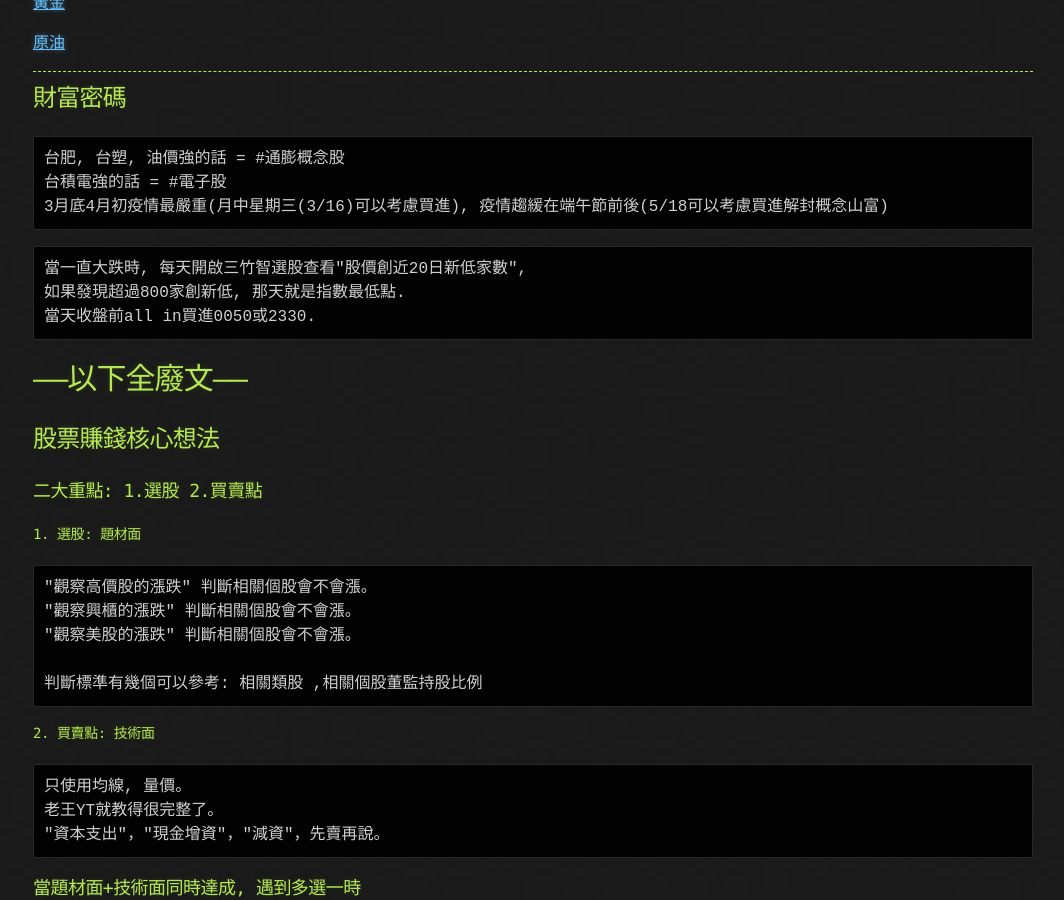
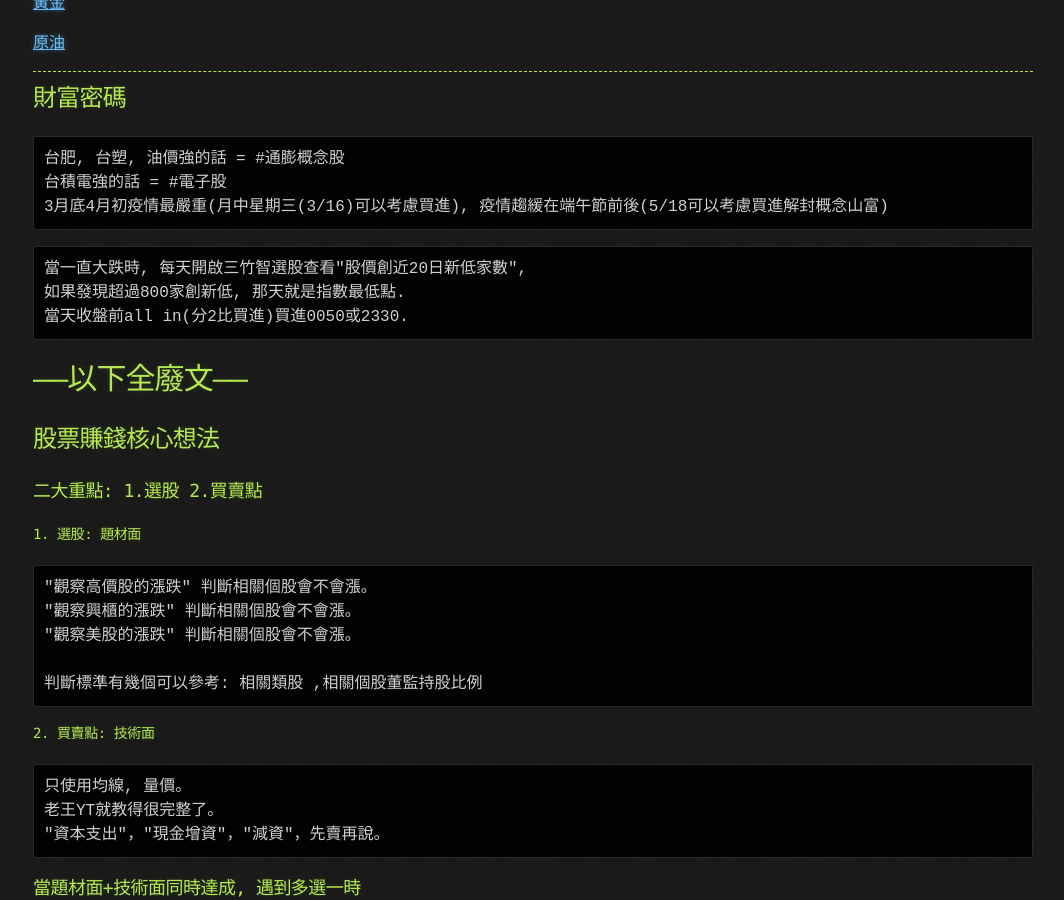
Before and after one commit to lepg5487/Stock_God, a Jekyll site: the page built from experience.md, in a window 1280 px wide and 900 px high, scrolled down 587 px. Shown: the whole window, without its empty margins (107-1171 px from the left). Built offline with Jekyll 4.4.1, drawn with Linux system fonts in a browser that asks for light colours; our own code applies the rules of GitHub Pages for plain Markdown files.

Commit message:
Update experience.md

````diff
--- a/experience.md
+++ b/experience.md
@@ -34,7 +34,7 @@ layout: testlayouts
 ```
 當一直大跌時, 每天開啟三竹智選股查看"股價創近20日新低家數",
 如果發現超過800家創新低, 那天就是指數最低點.
-當天收盤前all in買進0050或2330.
+當天收盤前all in(分2比買進)買進0050或2330.
 ```
 
 
````
